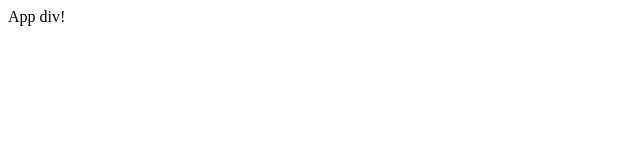
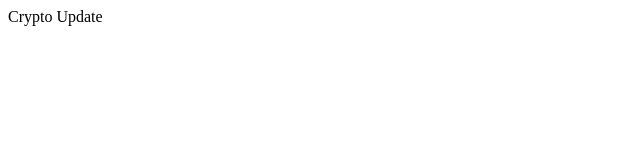
Before and after one commit to dmichaux/crypto-update, a React (Create React App) app: page / in a window 1280 px wide. Shown: the top 160 px of the page, without its empty margins (0-640 px from the left). Built offline with nearby package versions, Linux system fonts and the light colour scheme.

Commit message:
Export/import Banner

```diff
--- a/src/components/App.js
+++ b/src/components/App.js
@@ -1,9 +1,14 @@
-import React from 'react'
+import React from 'react';
+
+import Banner from './Banner';
 
 class App extends React.Component {
 	render() {
 		return (
-			<div>App div!</div>
+			<React.Fragment>
+				<Banner />
+			{/* <ContentPane /> */}
+			</React.Fragment>
 		);
 	}
 }
--- a/src/components/Banner.js
+++ b/src/components/Banner.js
@@ -0,0 +1,12 @@
+import React from 'react';
+
+const Banner = () => {
+	return (
+		<React.Fragment>
+			<div>Crypto Update</div>
+			{/* <NavBar /> */}
+		</React.Fragment>
+	);
+}
+
+export default Banner;
```
